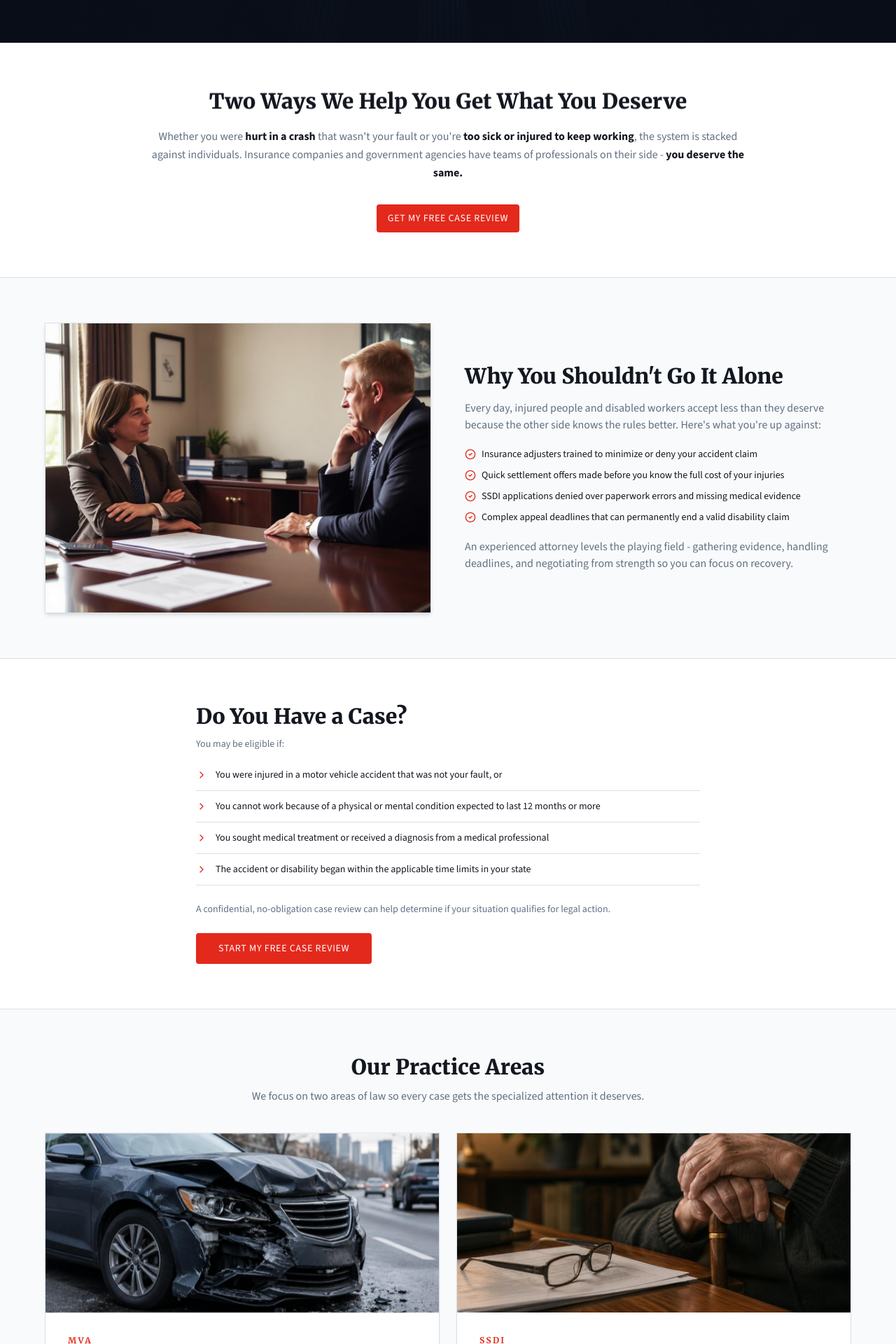
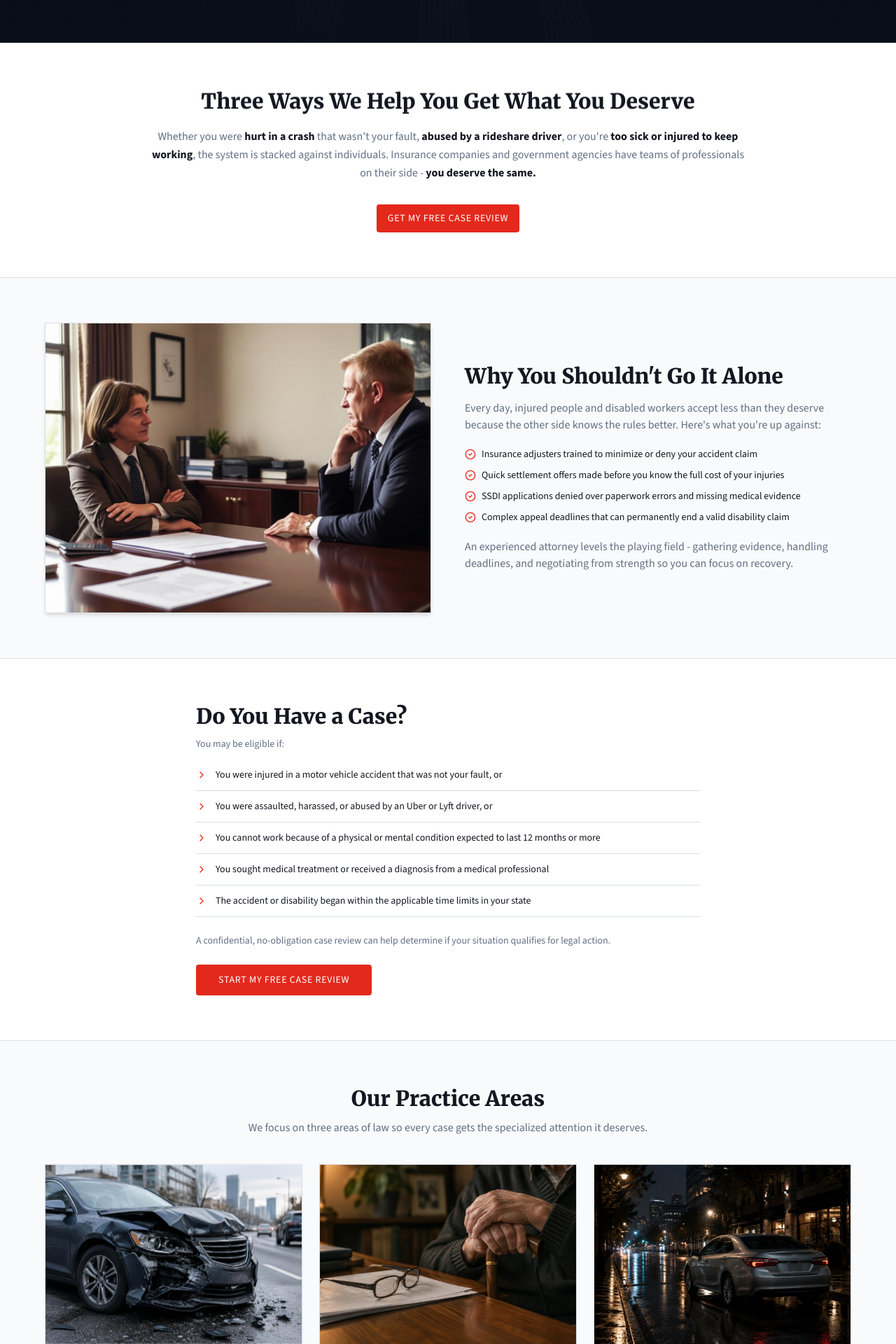
Before and after one commit to winedge/meal-creator-pro, a React (Vite) app: page / in a window 1280 px wide. Shown: the part 660-2580 px from the top of the page at 70% size. Built offline with nearby package versions, Linux system fonts and the light colour scheme; no server answers; the database is empty; the HTML template or start-up script is replaced by a standard one.

Commit message:
Changes
Co-authored-by: winedge <95374822+winedge@users.noreply.github.com>

```diff
--- a/src/pages/Index.tsx
+++ b/src/pages/Index.tsx
@@ -75,6 +75,7 @@ const practiceAreas = [
 
 const eligibility = [
   "You were injured in a motor vehicle accident that was not your fault, or",
+  "You were assaulted, harassed, or abused by an Uber or Lyft driver, or",
   "You cannot work because of a physical or mental condition expected to last 12 months or more",
   "You sought medical treatment or received a diagnosis from a medical professional",
   "The accident or disability began within the applicable time limits in your state",
@@ -243,10 +244,11 @@ export default function Index() {
       <section className="border-b border-border">
         <div className="container max-w-4xl py-16 text-center">
           <Reveal as="h2" className="font-serif text-2xl font-black text-navy sm:text-3xl">
-            Two Ways We Help You Get What You Deserve
+            Three Ways We Help You Get What You Deserve
           </Reveal>
           <Reveal delay={100} as="p" className="mt-5 text-base leading-relaxed text-muted-foreground">
-            Whether you were <strong className="text-navy">hurt in a crash</strong> that wasn't your fault or you're
+            Whether you were <strong className="text-navy">hurt in a crash</strong> that wasn't your fault,{" "}
+            <strong className="text-navy">abused by a rideshare driver</strong>, or you're{" "}
             <strong className="text-navy"> too sick or injured to keep working</strong>, the system is stacked against
             individuals. Insurance companies and government agencies have teams of professionals on their side -
             <strong className="text-navy"> you deserve the same.</strong>
@@ -325,10 +327,10 @@ export default function Index() {
           <div className="mx-auto max-w-2xl text-center">
             <h2 className="font-serif text-2xl font-black text-navy sm:text-3xl">Our Practice Areas</h2>
             <p className="mt-3 text-muted-foreground">
-              We focus on two areas of law so every case gets the specialized attention it deserves.
+              We focus on three areas of law so every case gets the specialized attention it deserves.
             </p>
           </div>
-          <div className="mt-10 grid gap-6 lg:grid-cols-2">
+          <div className="mt-10 grid gap-6 md:grid-cols-2 lg:grid-cols-3">
             {practiceAreas.map((l, i) => (
               <Reveal key={l.t} delay={i * 80}>
                 <article className="lift flex h-full flex-col overflow-hidden border border-border bg-background shadow-sm">
```
